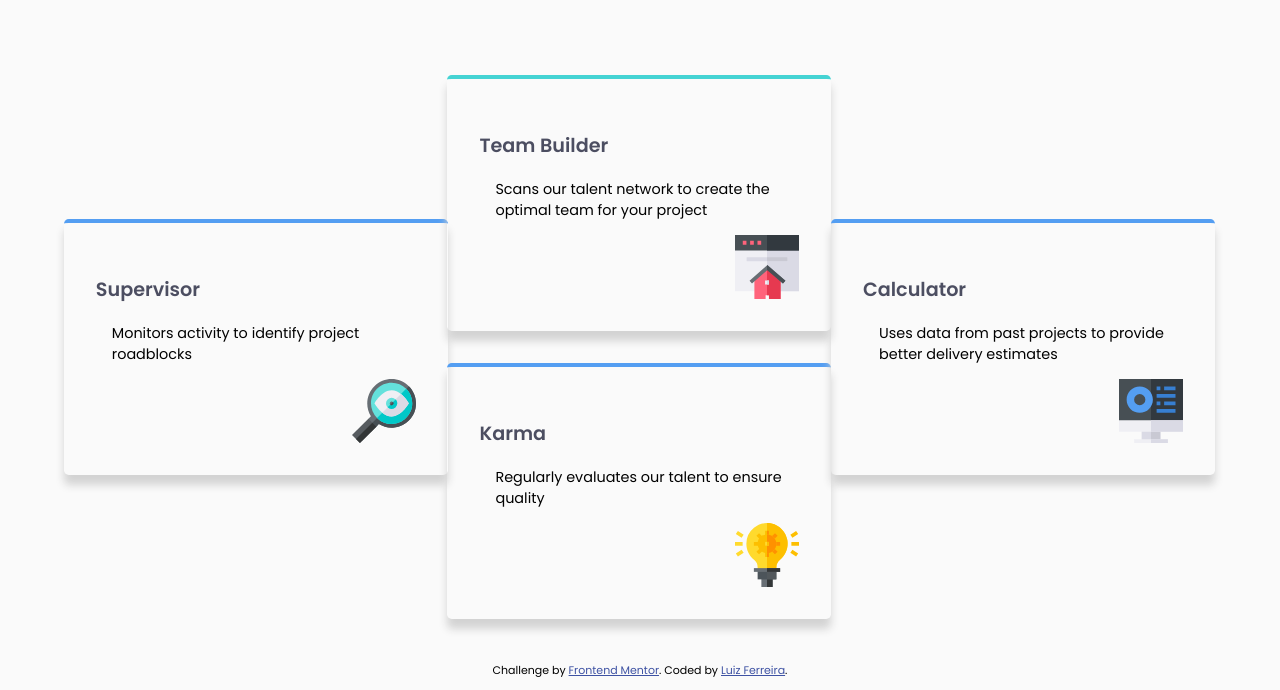
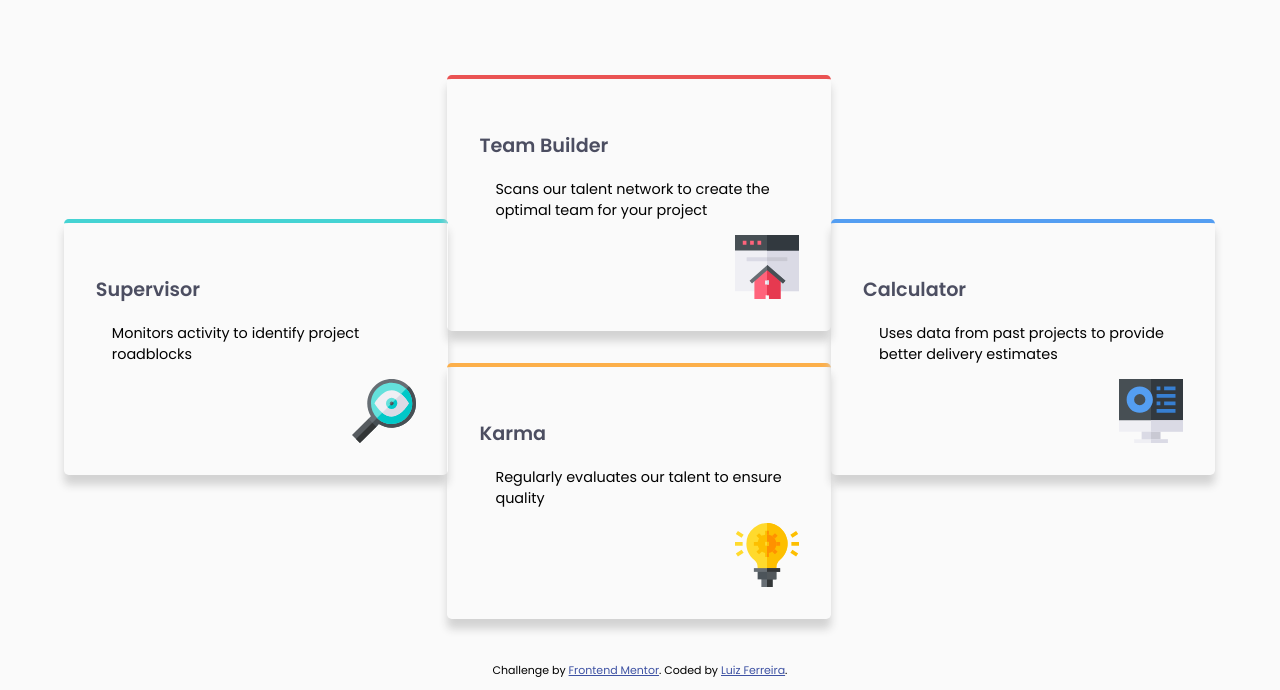
Before and after one commit to luizsfer/four-card-feature-section-master, a plain HTML site: page index.html in a window 1280 px wide. Shown: the part 194-884 px from the top of the page. Drawn offline with Linux system fonts and the light colour scheme.

Commit message:
Box-card border top color adjustment

```diff
--- a/index.html
+++ b/index.html
@@ -31,26 +31,26 @@
 
   <main class="content">
     <div class="col">
-      <div class="box-card">
+      <div class="box-card first-border">
         <h3 class="subtitle">Supervisor</h3>
         <p class="content">Monitors activity to identify project roadblocks</p>
         <img class="icon" src="./images/icon-supervisor.svg" alt="Icon surpervisor">
       </div>
     </div>
     <div class="col">
-      <div class="box-card">
+      <div class="box-card second-border">
         <h3 class="subtitle">Team Builder</h3>
         <p class="content">Scans our talent network to create the optimal team for your project</p>
         <img class="icon" src="./images/icon-team-builder.svg" alt="Icon of Team Builder">
       </div>
-      <div class="box-card">
+      <div class="box-card third-border">
         <h3 class="subtitle">Karma</h3>
         <p class="content">Regularly evaluates our talent to ensure quality</p>
         <img class="icon" src="./images/icon-karma.svg" alt="Icon of Karma">
       </div>
     </div>
     <div class="col">
-      <div class="box-card">
+      <div class="box-card fourth-border">
         <h3 class="subtitle">Calculator</h3>
         <p class="content">Uses data from past projects to provide better delivery estimates</p>
         <img class="icon" src="./images/icon-calculator.svg" alt="Icon of Calculator">
--- a/style.css
+++ b/style.css
@@ -81,18 +81,18 @@ header p {
     bottom: 2rem;
 }
 
-.content .box-card:first-of-type {
+.first-border {
     border-top: 4px solid hsl(180, 62%, 55%);
 }
 
-.content .box-card:nth-of-type(2) {
+.second-border {
     border-top: 4px solid hsl(0, 78%, 62%);
 }
 
-.content .box-card:nth-of-type(3) {
+.third-border {
     border-top: 4px solid hsl(34, 97%, 64%);
 }
 
-.content .box-card:last-of-type{
+.fourth-border{
     border-top: 4px solid hsl(212, 86%, 64%);
 }
```
